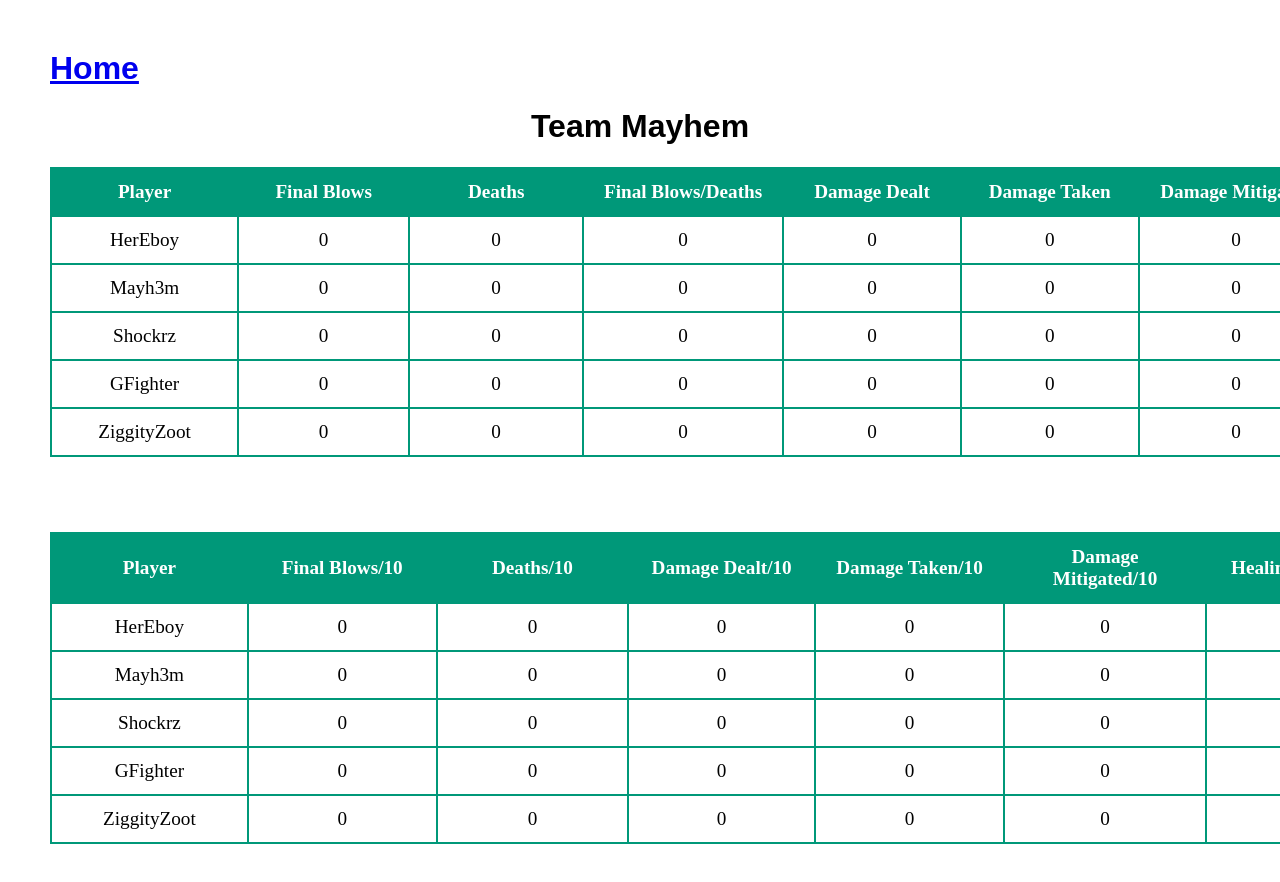
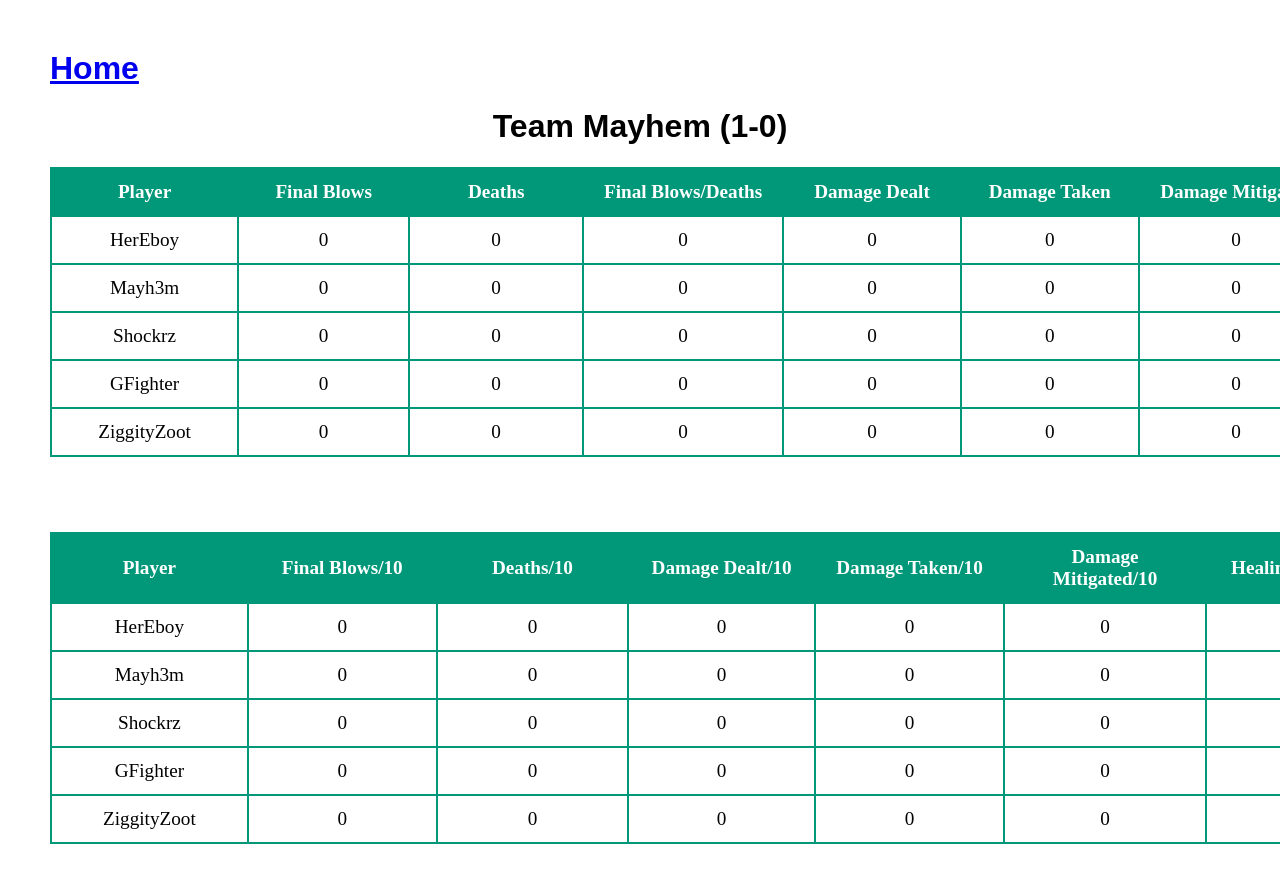
Before and after one commit to CheckTMOW/mayhem, a plain HTML site: page index.html in a window 1280 px wide. Shown: the top 882 px of the page. Drawn offline with Linux system fonts and the light colour scheme.

Commit message:
Update index.html

```diff
--- a/index.html
+++ b/index.html
@@ -22,7 +22,7 @@
 </head>
 <body>
     <h1 align="left" style="font-family: sans-serif;"><a href="https://checktmow.github.io/homepage/">Home</a></h1>
-    <h1 align="center" style="font-family: sans-serif;">Team Mayhem</h1>
+    <h1 align="center" style="font-family: sans-serif;">Team Mayhem (1-0)</h1>
             <table width="1825" bgcolor="#009879" class="table-sortable" style="margin-bottom: 75px;">
                 <thead style="color: white;" align="center">
                     <tr>
```
